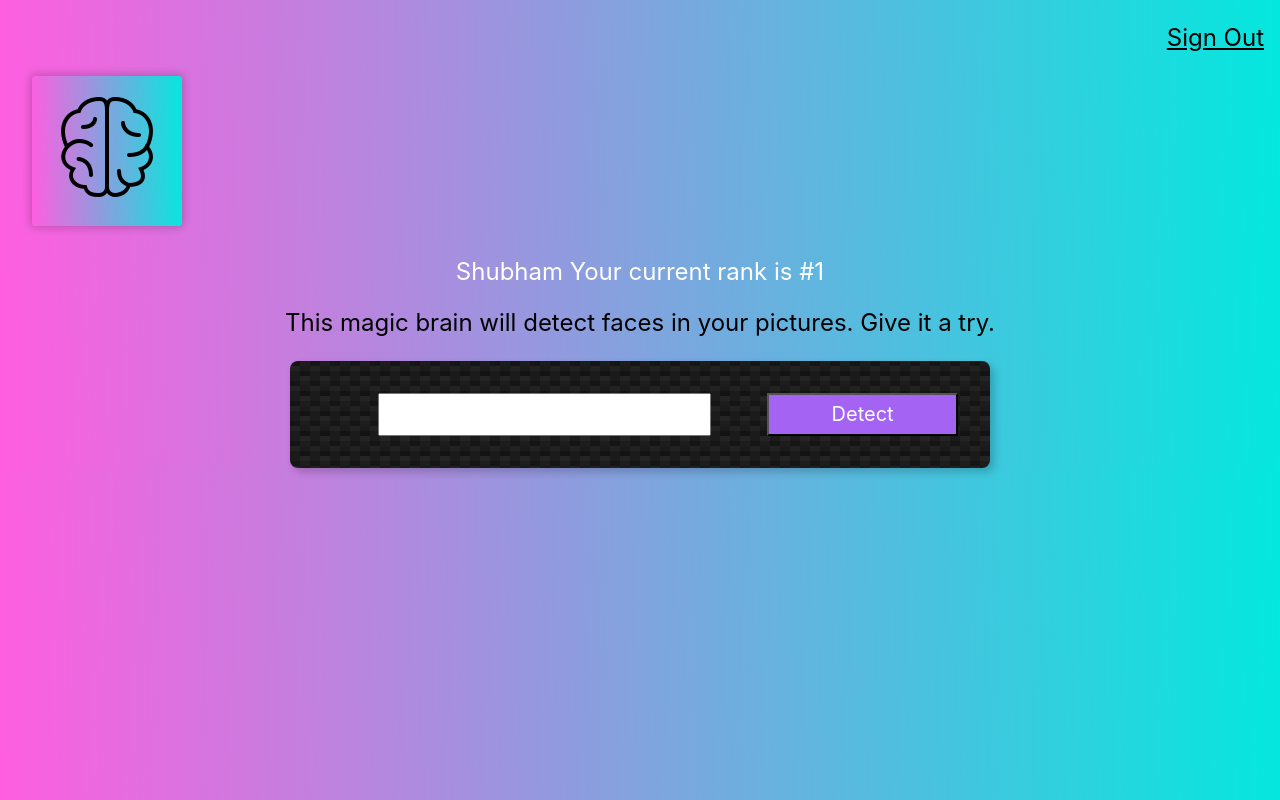
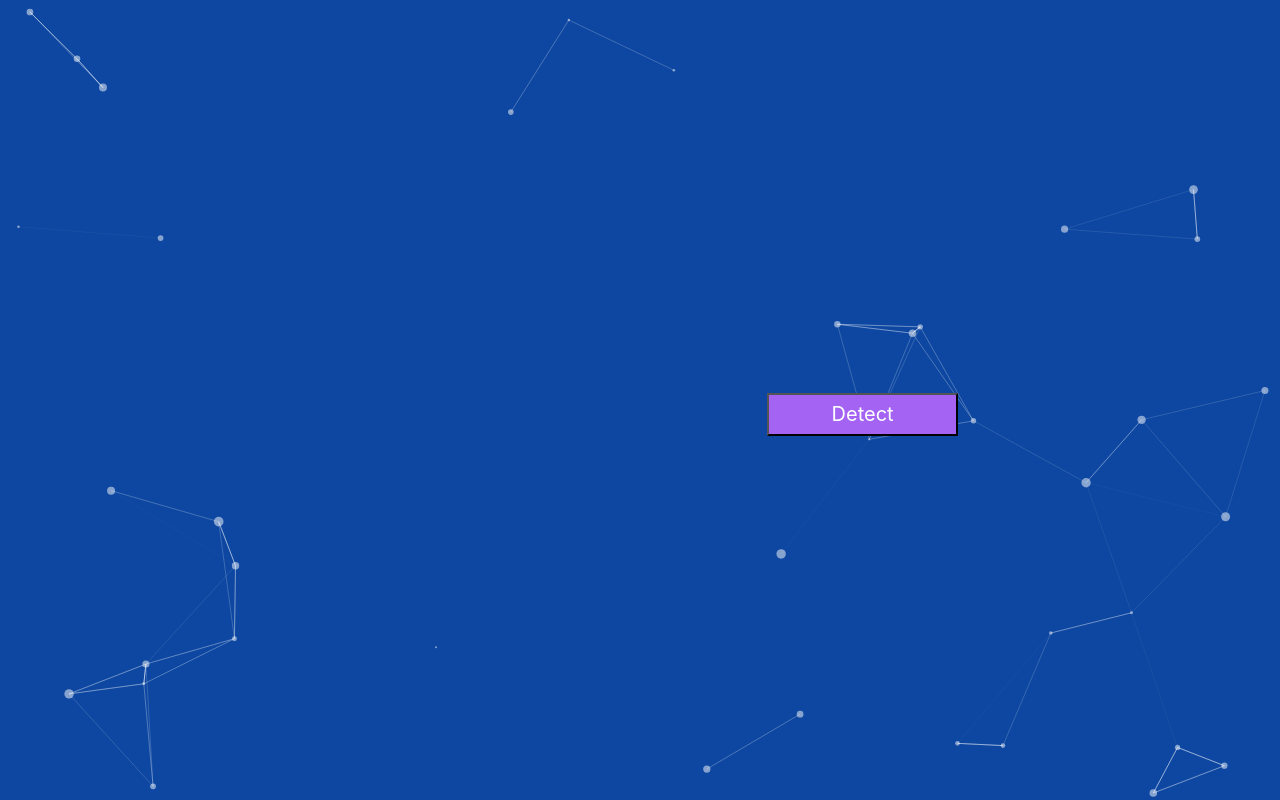
Before and after one commit to shubhamuni/smart_brain, a React (Create React App) app: page / in a window 1280 px wide. Built offline with nearby package versions, Linux system fonts and the light colour scheme.

Commit message:
react particle component configure

```diff
--- a/package.json
+++ b/package.json
@@ -7,6 +7,7 @@
     "@testing-library/react": "^13.4.0",
     "@testing-library/user-event": "^13.5.0",
     "@tsparticles/react": "^3.0.0",
+    "@tsparticles/slim": "^3.3.0",
     "react": "^18.3.1",
     "react-dom": "^18.3.1",
     "react-scripts": "^5.0.1",
--- a/src/App.js
+++ b/src/App.js
@@ -1,12 +1,108 @@
+import { useEffect, useState } from 'react';
 import './App.css';
 import ImageLinkForm from './components/ImageLinkForm/ImageLinkForm';
 import Logo from './components/Logo/Logo';
 import Navigation from './components/Navigation/Navigation';
 import Rank from './components/Rank/Rank';
+import Particles, { initParticlesEngine } from '@tsparticles/react';
+import { loadSlim } from "@tsparticles/slim";
 
 function App() {
+  const [ init, setInit ] = useState(false);
+
+  // this should be run only once per application lifetime
+  useEffect(() => {
+      initParticlesEngine(async (engine) => {
+          // you can initiate the tsParticles instance (engine) here, adding custom shapes or presets
+          // this loads the tsparticles package bundle, it's the easiest method for getting everything ready
+          // starting from v2 you can add only the features you need reducing the bundle size
+          // await loadAll(engine);
+          //await loadFull(engine);
+          await loadSlim(engine);
+          //await loadBasic(engine);
+      }).then(() => {
+          setInit(true);
+      });
+  }, []);
+  const particlesLoaded = (container) => {
+    console.log(container);
+};
   return (
     <div className="App">
+    { init && <Particles className='particles'
+            id="tsparticles"
+            particlesLoaded={particlesLoaded}
+            options={{
+                background: {
+                    color: {
+                        value: "#0d47a1",
+                    },
+                },
+                fpsLimit: 120,
+                interactivity: {
+                    events: {
+                        onClick: {
+                            enable: true,
+                            mode: "push",
+                        },
+                        onHover: {
+                            enable: true,
+                            mode: "repulse",
+                        },
+                        resize: true,
+                    },
+                    modes: {
+                        push: {
+                            quantity: 4,
+                        },
+                        repulse: {
+                            distance: 200,
+                            duration: 0.4,
+                        },
+                    },
+                },
+                particles: {
+                    color: {
+                        value: "#ffffff",
+                    },
+                    links: {
+                        color: "#ffffff",
+                        distance: 150,
+                        enable: true,
+                        opacity: 0.5,
+                        width: 1,
+                    },
+                    move: {
+                        direction: "none",
+                        enable: true,
+                        outModes: {
+                            default: "bounce",
+                        },
+                        random: false,
+                        speed: 6,
+                        straight: false,
+                    },
+                    number: {
+                        density: {
+                            enable: true,
+                            area: 800,
+                        },
+                        value: 80,
+                    },
+                    opacity: {
+                        value: 0.5,
+                    },
+                    shape: {
+                        type: "circle",
+                    },
+                    size: {
+                        value: { min: 1, max: 5 },
+                    },
+                },
+                detectRetina: true,
+            }}
+        />
+    }
     <Navigation/>
     <Logo/>
     <Rank/>
```
Also changed, not shown: 1 other file (tests, documents, lock files or other folders).
